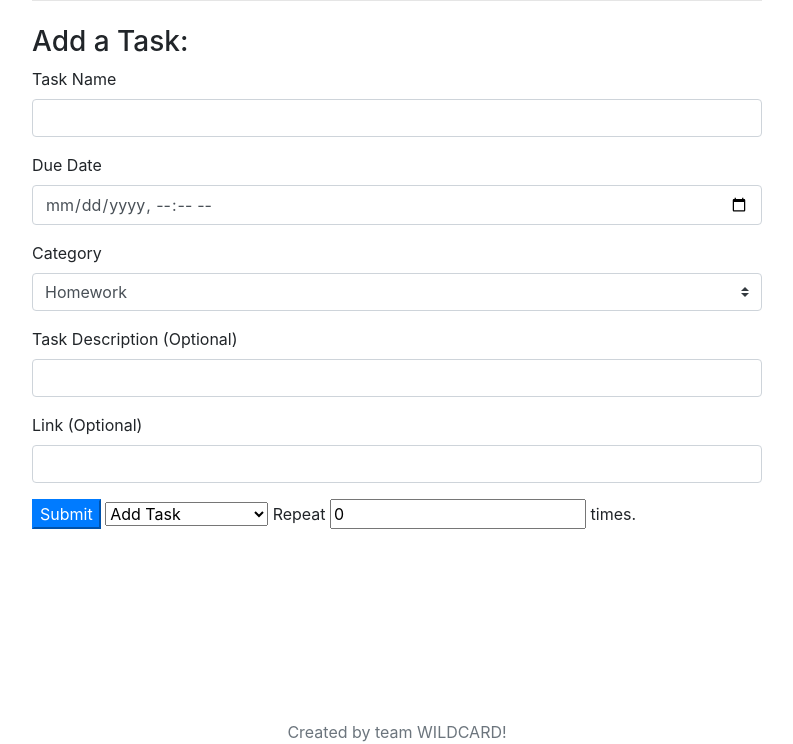
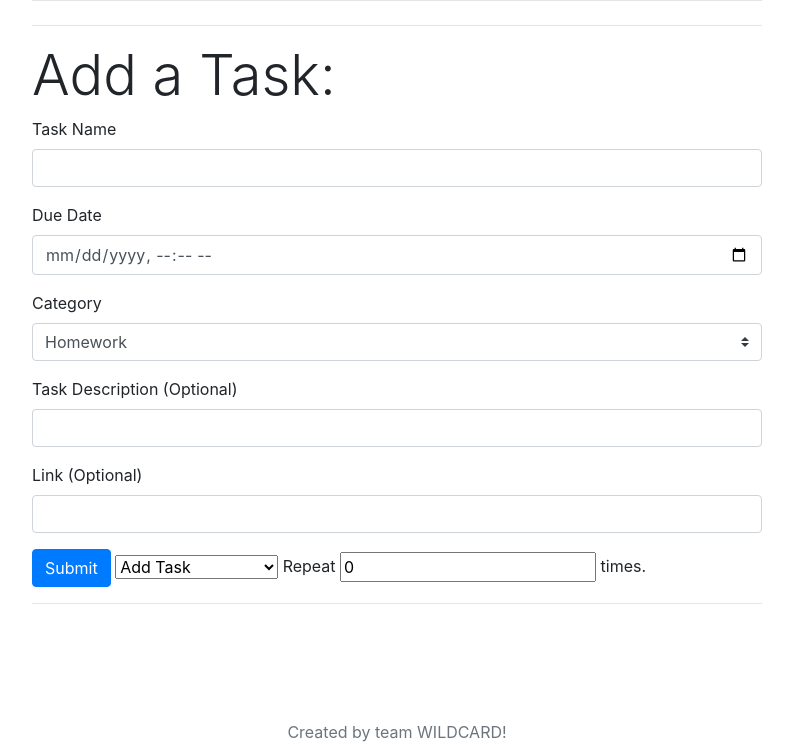
Before and after one commit to jac3rd/project-wildcard-dashboard, a Django app: page /add_task/ in a window 1280 px wide. Shown: the part 56-800 px from the top of the page, without its empty margins (243-1036 px from the left). Run offline with Django 3.2, Linux system fonts and the light colour scheme; the visitor is signed in with stand-in values (Sample User, id 1); some libraries are stand-ins or nearby versions.

Commit message:
Update add_task.html

```diff
--- a/tasks/templates/tasks/add_task.html
+++ b/tasks/templates/tasks/add_task.html
@@ -1,7 +1,8 @@
 {% extends 'base.html' %}
 {% block content %}
+<hr>
 <div class="container-md">
-    <h3>Add a Task:</h3>
+    <h3 class="display-4">Add a Task:</h3>
     {% if error_message %}<p><font color="red"><strong>{{ error_message }}</strong></font></p>{% endif %}
     <form action="{% url 'tasks:add_task' %}" method='post'>
     {% csrf_token %}
@@ -32,7 +33,7 @@
             <input class="form-control" type="url" id="link" name="link" value="">
         </div>
 
-        <button class="btn-primary" type="submit">
+        <button class="btn btn-primary" type="submit">
             Submit
         </button>
         <select id="repeat" name="repeat">
@@ -58,4 +59,5 @@
         {% endif %}
     </form>
 </div>
+<hr>
 {% endblock %}
```
